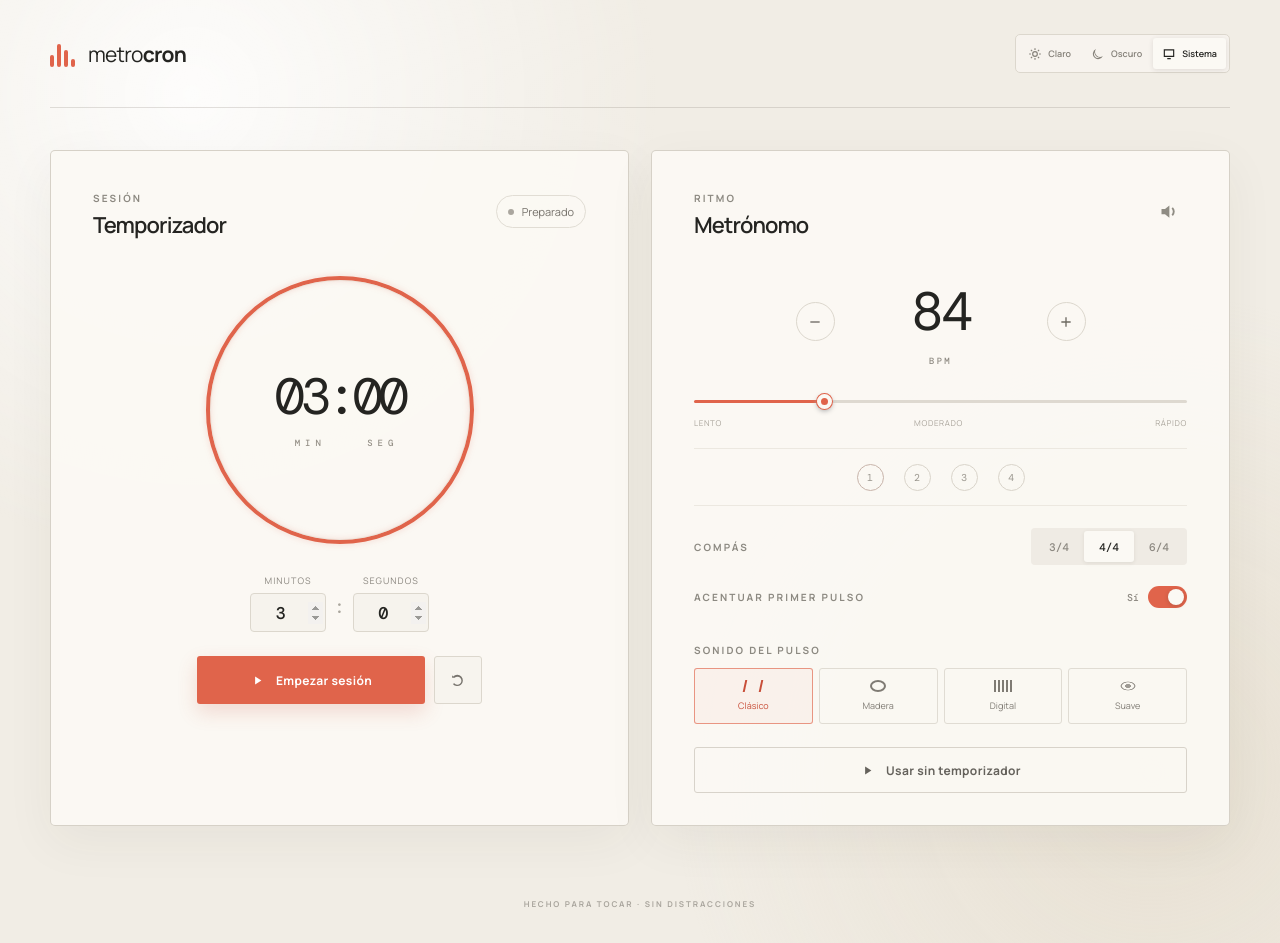
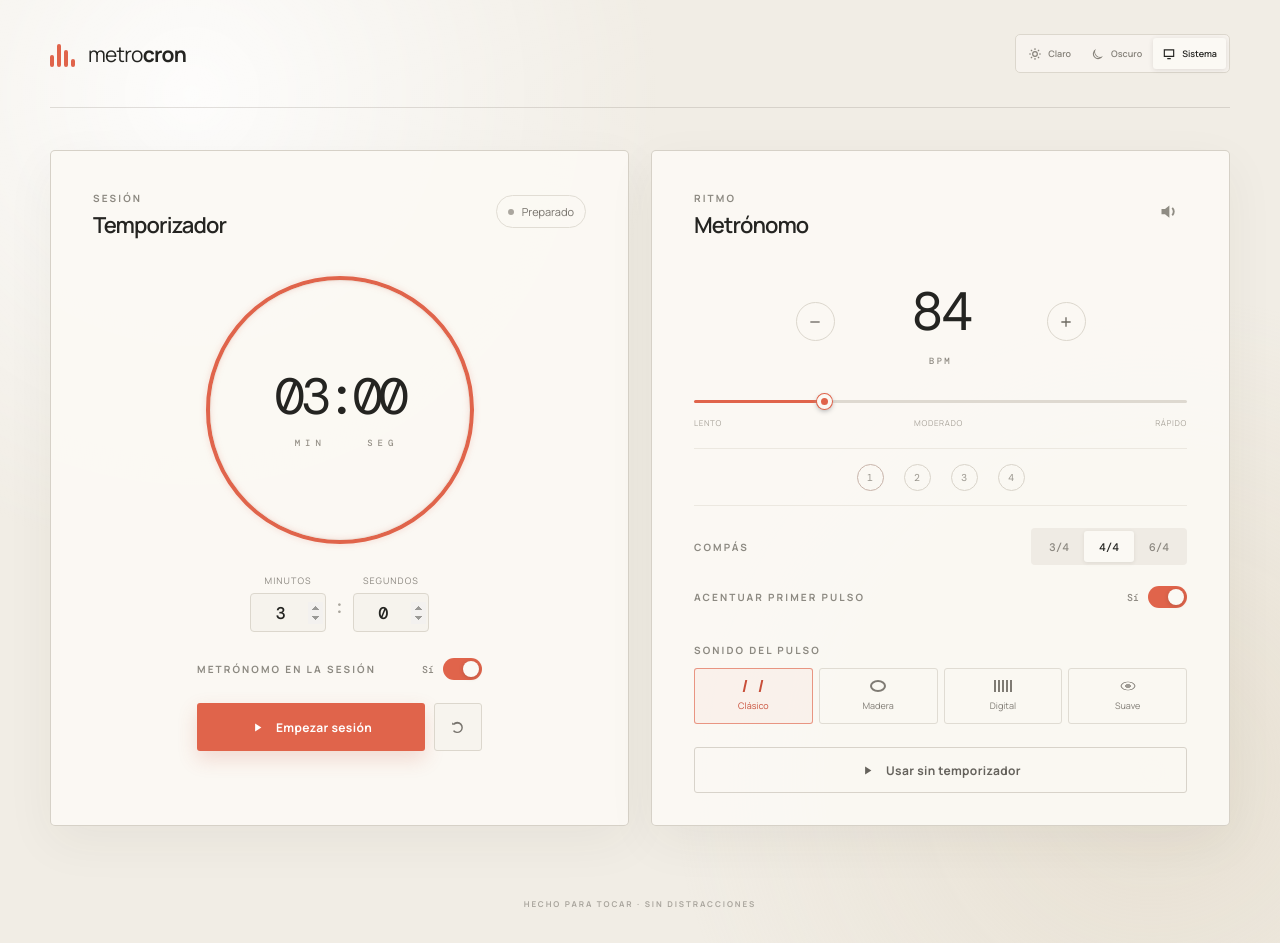
Before and after one commit to carlosYoko/metrocron, a React (Vite) app: page / in a window 1280 px wide. Built offline with nearby package versions, Linux system fonts and the light colour scheme.

Commit message:
feat: allow timer sessions without metronome

```diff
--- a/src/App.jsx
+++ b/src/App.jsx
@@ -9,13 +9,13 @@ import { useTheme } from './hooks/useTheme.js'
 import { useTimer } from './hooks/useTimer.js'
 
 export default function App() {
-  const { settings, setDuration, setBpm, setBeatsPerBar, setSoundId, setVolume, setAccentFirstBeat } = usePracticeSettings()
+  const { settings, setDuration, setBpm, setBeatsPerBar, setSoundId, setVolume, setAccentFirstBeat, setTimerMetronomeEnabled } = usePracticeSettings()
   const timer = useTimer(settings.duration, setDuration)
   const theme = useTheme()
   useDocumentTitle(timer)
-  const { bpm, beatsPerBar, soundId, volume, accentFirstBeat } = settings
+  const { bpm, beatsPerBar, soundId, volume, accentFirstBeat, timerMetronomeEnabled } = settings
   const [standalonePlaying, setStandalonePlaying] = useState(false)
-  const metronomePlaying = timer.isRunning || standalonePlaying
+  const metronomePlaying = (timer.isRunning && timerMetronomeEnabled) || standalonePlaying
   const { currentBeat, prepareAudio, playCompletionAlarm } = useMetronome({ playing: metronomePlaying, bpm, beatsPerBar, soundId, volume, accentFirstBeat })
   const completionNotifiedRef = useRef(false)
 
@@ -45,6 +45,12 @@ export default function App() {
     setStandalonePlaying((playing) => !playing)
   }
 
+  const toggleTimerMetronome = () => {
+    prepareAudio()
+    setStandalonePlaying(false)
+    setTimerMetronomeEnabled((isEnabled) => !isEnabled)
+  }
+
   return (
     <div className="app-shell">
       <header className="site-header">
@@ -59,7 +65,13 @@ export default function App() {
 
       <main id="top" className="workspace">
         <div className="panels-grid">
-          <TimerPanel timer={timer} onToggle={toggleTimer} onReset={resetTimer} />
+          <TimerPanel
+            timer={timer}
+            metronomeEnabled={timerMetronomeEnabled}
+            onMetronomeToggle={toggleTimerMetronome}
+            onToggle={toggleTimer}
+            onReset={resetTimer}
+          />
           <MetronomePanel
             bpm={bpm}
             setBpm={setBpm}
@@ -72,7 +84,7 @@ export default function App() {
             accentFirstBeat={accentFirstBeat}
             setAccentFirstBeat={setAccentFirstBeat}
             playing={metronomePlaying}
-            synced={timer.isRunning}
+            synced={timer.isRunning && timerMetronomeEnabled}
             currentBeat={currentBeat}
             onToggle={toggleMetronome}
           />
--- a/src/components/TimerPanel.jsx
+++ b/src/components/TimerPanel.jsx
@@ -2,7 +2,7 @@ import { PauseIcon, PlayIcon, ResetIcon } from './Icons.jsx'
 
 const pad = (value) => String(value).padStart(2, '0')
 
-export function TimerPanel({ timer, onToggle, onReset }) {
+export function TimerPanel({ timer, metronomeEnabled, onMetronomeToggle, onToggle, onReset }) {
   const minutes = Math.floor(timer.remaining / 60)
   const seconds = timer.remaining % 60
   const configuredMinutes = Math.floor(timer.duration / 60)
@@ -57,6 +57,23 @@ export function TimerPanel({ timer, onToggle, onReset }) {
         </label>
       </div>
 
+      <div className="timer-metronome-setting">
+        <span className="setting-label">METRÓNOMO EN LA SESIÓN</span>
+        <div className="accent-control">
+          <span>{metronomeEnabled ? 'Sí' : 'No'}</span>
+          <button
+            className={`toggle-switch ${metronomeEnabled ? 'selected' : ''}`}
+            type="button"
+            role="switch"
+            aria-checked={metronomeEnabled}
+            aria-label="Usar el metrónomo con el temporizador"
+            onClick={onMetronomeToggle}
+          >
+            <span />
+          </button>
+        </div>
+      </div>
+
       <div className="timer-actions">
         <button className="primary-action" onClick={onToggle} disabled={!timer.isRunning && timer.duration === 0}>
           {timer.isRunning ? <PauseIcon /> : <PlayIcon />}
--- a/src/hooks/usePracticeSettings.js
+++ b/src/hooks/usePracticeSettings.js
@@ -10,6 +10,7 @@ const DEFAULT_SETTINGS = {
   soundId: 'classic',
   volume: 100,
   accentFirstBeat: true,
+  timerMetronomeEnabled: true,
 }
 
 const clamp = (value, min, max) => Math.min(Math.max(value, min), max)
@@ -22,6 +23,7 @@ const sanitizeSetting = (key, value) => {
   if (key === 'soundId') return soundIds.has(value) ? value : DEFAULT_SETTINGS.soundId
   if (key === 'volume') return clamp(Math.round(Number(value) || 0), 0, 100)
   if (key === 'accentFirstBeat') return typeof value === 'boolean' ? value : DEFAULT_SETTINGS.accentFirstBeat
+  if (key === 'timerMetronomeEnabled') return typeof value === 'boolean' ? value : DEFAULT_SETTINGS.timerMetronomeEnabled
   return value
 }
 
@@ -62,6 +64,7 @@ export function usePracticeSettings() {
   const setSoundId = useCallback((value) => updateSetting('soundId', value), [updateSetting])
   const setVolume = useCallback((value) => updateSetting('volume', value), [updateSetting])
   const setAccentFirstBeat = useCallback((value) => updateSetting('accentFirstBeat', value), [updateSetting])
+  const setTimerMetronomeEnabled = useCallback((value) => updateSetting('timerMetronomeEnabled', value), [updateSetting])
 
-  return { settings, setDuration, setBpm, setBeatsPerBar, setSoundId, setVolume, setAccentFirstBeat }
+  return { settings, setDuration, setBpm, setBeatsPerBar, setSoundId, setVolume, setAccentFirstBeat, setTimerMetronomeEnabled }
 }
--- a/src/styles.css
+++ b/src/styles.css
@@ -64,6 +64,7 @@ button:focus-visible, input:focus-visible { outline: 3px solid rgba(224,100,75,.
 .time-inputs input:disabled { opacity: .48; cursor: not-allowed; }
 .time-inputs input::-webkit-inner-spin-button { opacity: .55; }
 .input-separator { height: 37px; color: #aaa69d; font: 18px 'DM Mono', monospace; }
+.timer-metronome-setting { width: 285px; min-height: 32px; margin: -3px auto 18px; display: flex; align-items: center; justify-content: space-between; gap: 18px; }
 .timer-actions { display: flex; justify-content: center; gap: 9px; }
 .primary-action, .metronome-action { border: 0; border-radius: 3px; cursor: pointer; display: flex; align-items: center; justify-content: center; gap: 11px; font-size: 12px; font-weight: 700; letter-spacing: .03em; transition: transform .15s, background .15s, box-shadow .15s; }
 .primary-action { width: 228px; height: 48px; background: var(--coral); color: white; box-shadow: 0 8px 20px rgba(200,78,56,.18); }
@@ -192,6 +193,7 @@ footer { padding: 0 24px 34px; color: #aaa69e; text-align: center; font-size: 8p
   .timer-clock { width: 250px; height: 250px; }
   .progress-ring { transform: rotate(-90deg) scale(.87); }
   .time-display strong { font-size: 44px; }
+  .timer-metronome-setting { width: 100%; }
   .tempo-control { gap: 27px; }
   .sound-options { grid-template-columns: repeat(2,1fr); }
   .setting-group { align-items: flex-start; flex-direction: column; }
```
Also changed, not shown: 1 other file (tests, documents, lock files or other folders).
